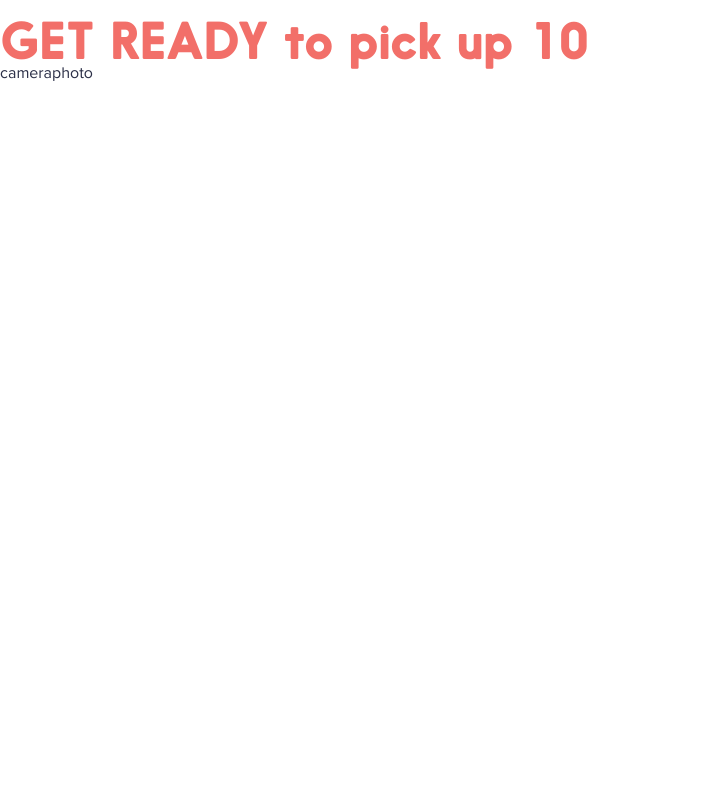
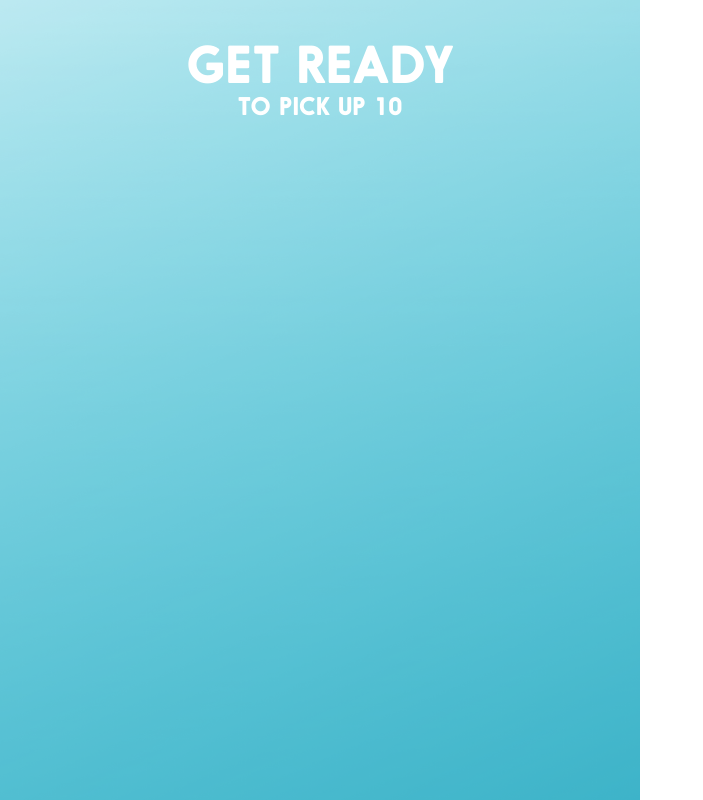
Before and after one commit to voorhoede-labs/plastic-soup-pickup, a Nuxt app: page /photo in a window 1280 px wide. Shown: the top 800 px of the page, without its empty margins (0-703 px from the left). Built offline with nearby package versions, Linux system fonts and the light colour scheme.

Commit message:
WIP styling get ready page

```diff
--- a/pages/photo.vue
+++ b/pages/photo.vue
@@ -1,10 +1,13 @@
 <template>
-  <div>
+  <div class="get-ready">
+    <img src="~/assets/get-ready/get-ready-bg.png" class="get-ready-bg" />
+
+    <h1 class="photo-title">GET READY <span class="photo-subtitle">to pick up 10</span></h1>
+
+    <img src="~/assets/get-ready/get-ready-mobile.png" class="get-ready-mobile" />
     <img ref="preview" :src="src" class="image-preview" />
 
-    <h1>GET READY <span class="photo-subtitle">to pick up 10</span></h1>
-
-    <p></p>
+    <p>Photograph the plastic horizontally and include the brand name</p>
 
     <form enctype="multipart/form-data" method="post " action="">
       <input id="browse-photos" type="file" class="input-browse-photos">
@@ -81,6 +84,22 @@ export default {
 </script>
 
 <style>
+.get-ready {
+  position: relative;
+}
+
+.get-ready-bg {
+  position: absolute;
+  z-index: 1;
+  max-width: 100%;
+  height: auto;
+}
+
+.get-ready-mobile {
+  max-width: 100%;
+  height: auto;
+}
+
 .image-preview {
   max-width: 100%;
   height: auto;
@@ -95,4 +114,21 @@ export default {
   position: absolute;
   z-index: -1;
 }
+
+.photo-title {
+  position: absolute;
+  left: 0;
+  top: 40px;
+  width: 100%;
+  z-index: 2;
+  color: #fff;
+  text-align: center;
+}
+
+.photo-subtitle {
+  display: block;
+  margin-top: 5px;
+  font-size: 24px;
+  text-transform: uppercase;
+}
 </style>
```
Also changed, not shown: assets/get-ready/get-ready-bg.png (added), assets/get-ready/get-ready-mobile.png (added).
